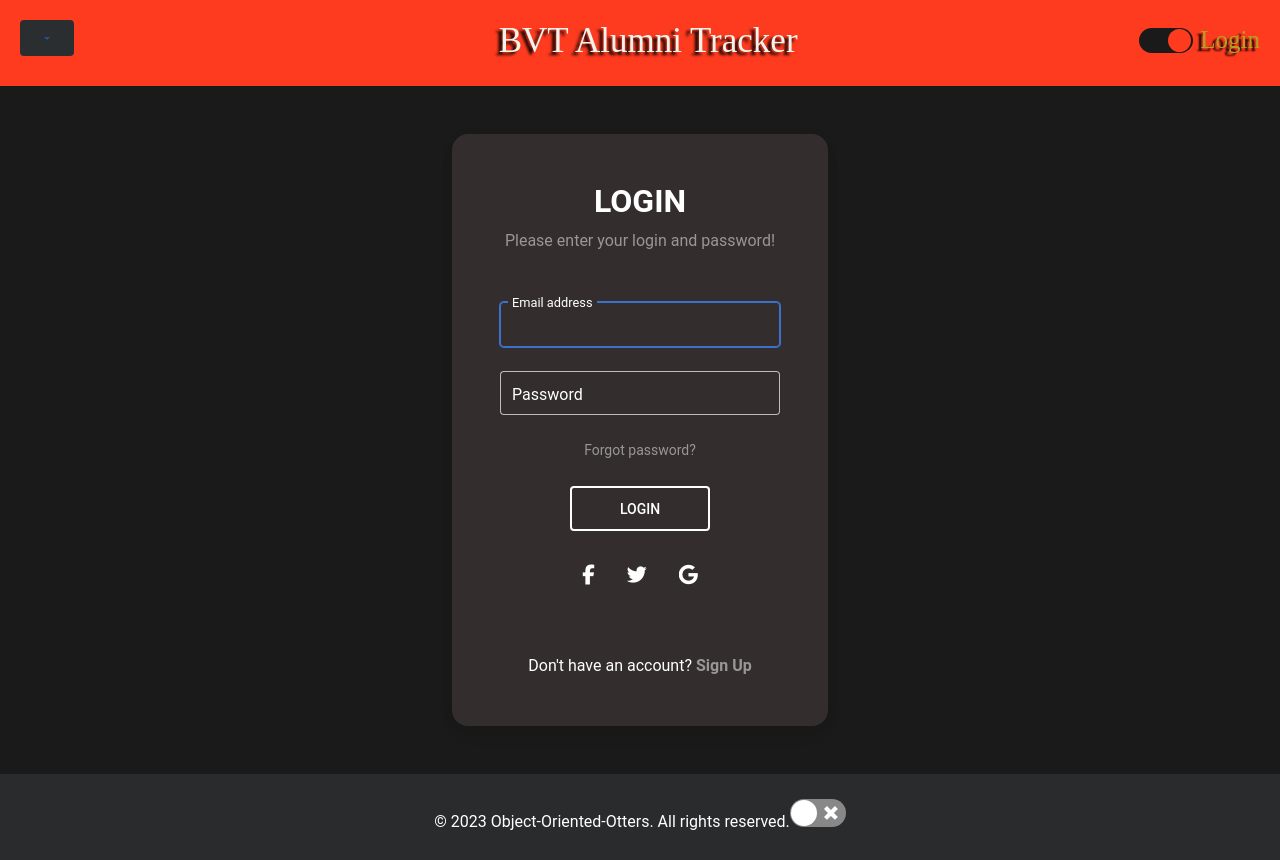
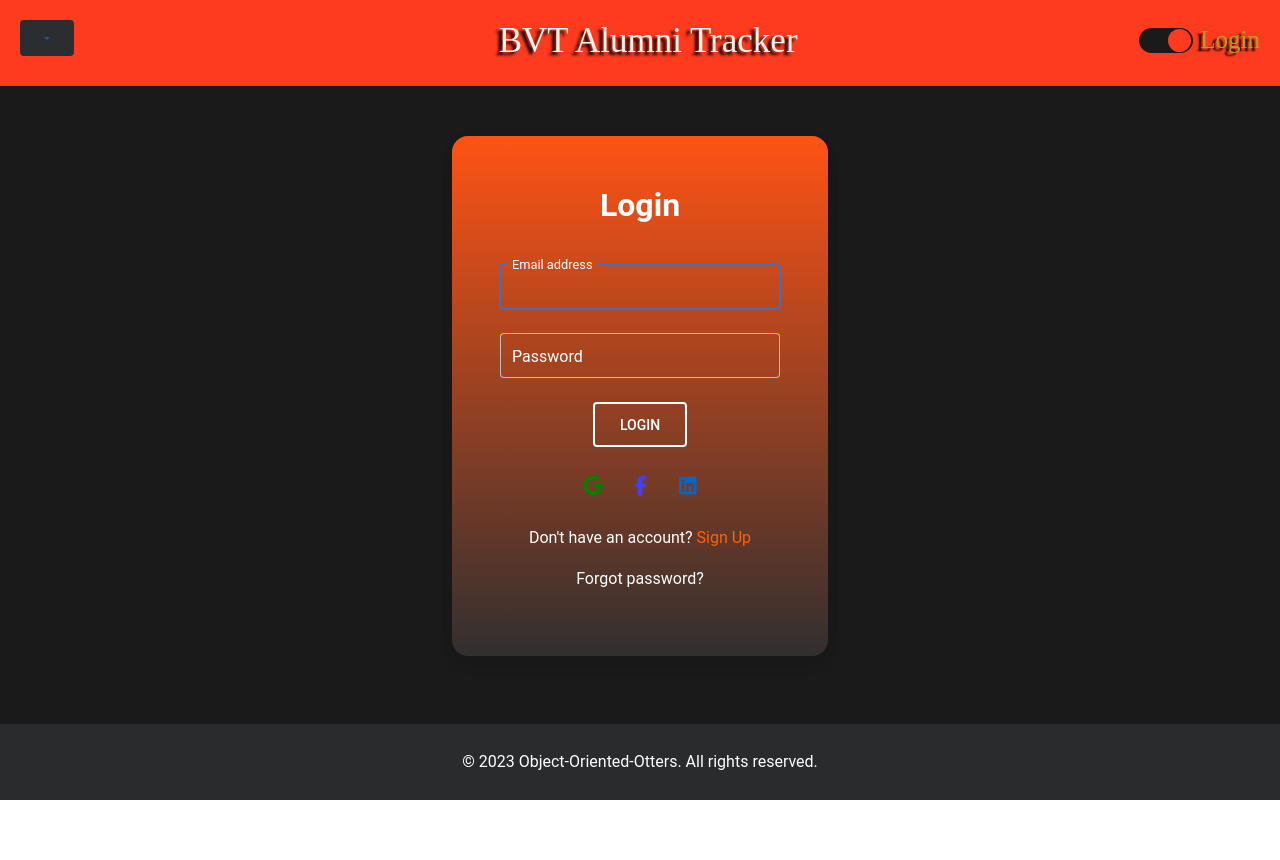
Before and after one commit to JulieKnox225/BVT-Alumni-Tracker-Object-Oriented-Otters, a React (Vite) app: page /login in a window 1280 px wide. After the commit the page ends 800 px from the top, so only its background shows below. Built offline with nearby package versions, Linux system fonts and the light colour scheme.

Commit message:
small changes

```diff
--- a/src/Components/Footer.jsx
+++ b/src/Components/Footer.jsx
@@ -4,8 +4,6 @@ export const Footer = () => {
   return (
   <div className="footer">
     &copy; 2023 Object-Oriented-Otters. All rights reserved.
-
-    <ReactSwitch></ReactSwitch>
   </div>
   )
 }
--- a/src/Components/ForgotPassword.jsx
+++ b/src/Components/ForgotPassword.jsx
@@ -1,19 +1,61 @@
-import Form from 'react-bootstrap/Form';
+// import Form from 'react-bootstrap/Form';
 import "@fortawesome/fontawesome-free/css/all.min.css";
-import { Button } from 'react-bootstrap';
+// import { Button } from 'react-bootstrap';
+import {
+  MDBBtn,
+  MDBContainer,
+  MDBRow,
+  MDBCol,
+  MDBCard,
+  MDBCardBody,
+  MDBInput,
+  MDBIcon
+}
+from 'mdb-react-ui-kit';
 
+export const ForgotPassword = () => {
 
-export function ForgotPassword(){
  return(
-    <>
+  <MDBContainer onSubmit={(e) => {e.preventDefault()
+    console.log('sent email')}} fluid>
+  <MDBRow className='d-flex justify-content-center align-items-center h-100'>
+        <MDBCol col='12'>
+          <MDBCard className='bg-dark text-white my-5 mx-auto' style={{borderRadius: '1rem', maxWidth: '400px'}}>
+            <MDBCardBody className='p-5 d-flex flex-column align-items-center mx-auto w-100'>
+              <h2 className="fw-bold mb-2 text-uppercase">Forgot Password</h2>
+              <p className="text-white-50 mb-5">Enter the email address associated with your account,<br>
+              </br>
+              and we&apos;ll send a link to reset your password.</p>
+              <MDBInput wrapperClass='mb-4 mx-5 w-100' labelClass='text-white' label='Email address' id='formControlLg' type='email' size="lg"/>
+              <p className="small mb-3 pb-lg-2"><a className="text-white-50" href="#!">Back to sign in</a></p>
+                <p>or</p>
+              <div className='d-flex flex-row mt-3 mb-5'>
+                <MDBBtn tag='a' color='none' className='m-3' style={{ color: 'white' }}>
+                  <MDBIcon fab icon='facebook-f' size="lg"/>
+                </MDBBtn>
+                <MDBBtn tag='a' color='none' className='m-3' style={{ color: 'white' }}>
+                  <MDBIcon fab icon='twitter' size="lg"/>
+                </MDBBtn>
+                <MDBBtn tag='a' color='none' className='m-3' style={{ color: 'white' }}>
+                  <MDBIcon fab icon='google' size="lg"/>
+                </MDBBtn>
+              </div>
               <div>
+                <p className="mb-0">Don&apos;t have an account? <a href="#!" className="text-white-50 fw-bold">Sign Up</a></p>
+              </div>
+            </MDBCardBody>
+          </MDBCard>
+        </MDBCol>
+      </MDBRow>
+       </MDBContainer>
+ )
+}
+{/* <Form>
 <h1 className='h1-fpp'>Password Reset</h1>
 <p className='p-fpp'>Enter the email address associated with your account,<br>
 </br>
    and we&apos;ll send a link to reset your password.
 </p>
-    <Form onSubmit={(e) => {e.preventDefault()
-      console.log('sent email')}}>
 <Form.Group  className="fp-email" controlId="formBasicEmail">
    <Form.Label className = "form-label">Email address</Form.Label>
    <Form.Control type="email" placeholder="Enter email" />
@@ -22,9 +64,4 @@ export function ForgotPassword(){
    </Form.Text>
  </Form.Group>
  <Button type='submit' className='forgot-pw-submit'>Submit</Button>
-    </Form>
-    </div>
-
-    </>
- )
-}
+</Form> */}
--- a/src/Components/Login.jsx
+++ b/src/Components/Login.jsx
@@ -5,6 +5,7 @@ import { useQuery } from 'react-query';
 import axios from '../api/axios';
 import { MDBSpinner } from 'mdb-react-ui-kit';
 import useAuth from '../hooks/useAuth';
+import { Link } from 'react-router-dom';
 import {
   MDBBtn,
   MDBContainer,
@@ -55,50 +56,69 @@ export const Login = () => {
   }
 
   return (
+
+
     <MDBContainer fluid className='login-container'>
       <form onSubmit={e => handleSubmit(e)}>
-        <MDBRow className='d-flex justify-content-center align-items-center h-100' style={{borderRadius: '1rem', maxWidth: '400px'}}>
-        { isLoading && <MDBSpinner role = "status">
-          <span className='visually-hidden'>Loading...</span> </MDBSpinner> }
+        <MDBRow className='login-d-flex justify-content-center align-items-center h-100' style={{borderRadius: '1rem', maxWidth: '400px'}} onSubmit={e => handleSubmit(e)}>
+          { isLoading && <MDBSpinner role = "status">
+            <span className='visually-hidden'>Loading...</span> </MDBSpinner>
+          }
 
-        { isError &&
+          { isError &&
             <p className = "error">{error.response.data.message}</p>
           }
 
           <MDBCol col='12'>
-          <MDBCard className='bg-dark text-white my-5 mx-auto' style={{borderRadius: '1rem', maxWidth: '400px'}}>
-          <MDBCardBody className='p-5 d-flex flex-column align-items-center mx-auto w-100'>
+            <MDBCard className='login-card' style={{borderRadius: '1rem', maxWidth: '400px'}}>
+              <MDBCardBody className='p-5 d-flex flex-column align-items-center mx-auto w-100'>
 
-          <h2 className="fw-bold mb-2 text-uppercase">Login</h2>
-          <p className="text-white-50 mb-5">Please enter your login and password!</p>
-          {/* type was email but changed to text for debug */}
-          <MDBInput wrapperClass='mb-4 mx-5 w-100' labelClass='text-white' label='Email address' id='formControlLg' type='text' size="lg" ref={userRef} value={input.user}
-          onChange={e => setInput(prev => ({...prev, user: e.target.value}))}/>
-          <MDBInput wrapperClass='mb-4 mx-5 w-100' labelClass='text-white' label='Password' id='formControlLg' type='password' size="lg" value={input.password} onChange={e => setInput(prev => ({...prev, password: e.target.value}))}/>
+                <h2 className="title-login">Login</h2>
+                {/* type was email but changed to text for debug */}
+                <MDBInput
+                  wrapperClass='mb-4 mx-5 w-100'
+                  labelClass='input-text'
+                  label='Email address'
+                  id='formControlLg'
+                  type='text'
+                  size="lg"
+                  ref={userRef}
+                  value={input.user}
+                  onChange={e => setInput(prev => ({...prev, user: e.target.value}))}
+                  />
+                <MDBInput
+                  wrapperClass='mb-4 mx-5 w-100'
+                  labelClass='input-text'
+                  label='Password'
+                  id='formControlLg'
+                  type='password'
+                  size="lg"
+                  value={input.password}
+                  onChange={e => setInput(prev => ({...prev, password: e.target.value}))}
+                  />
 
-          <p className="small mb-3 pb-lg-2"><a className="text-white-50" href="#!">Forgot password?</a></p>
-                <MDBBtn outline className='mx-2 px-5' color='white' size='lg'>
+                <MDBBtn outline className='login-button' color='white' size='lg'>
                   Login
                 </MDBBtn>
 
-                <div className='d-flex flex-row mt-3 mb-5'>
-                  <MDBBtn tag='a' color='none' className='m-3' style={{ color: 'white' }}>
+                <div className='login-icons'>
+                  <a href = "https://www.google.com/"><MDBBtn tag='a' color='none' className='m-3' style={{ color: 'green' }}>
+                      <MDBIcon fab icon='google' size="lg"/>
+                    </MDBBtn></a>
+
+                  <a href ="https://www.facebook.com/"><MDBBtn tag='a' color='none' className='m-3' style={{ color: '#4040ff' }}>
                     <MDBIcon fab icon='facebook-f' size="lg"/>
-                  </MDBBtn>
+                  </MDBBtn></a>
 
-                  <MDBBtn tag='a' color='none' className='m-3' style={{ color: 'white' }}>
-                    <MDBIcon fab icon='twitter' size="lg"/>
-                  </MDBBtn>
-
-                  <MDBBtn tag='a' color='none' className='m-3' style={{ color: 'white' }}>
-                    <MDBIcon fab icon='google' size="lg"/>
-                  </MDBBtn>
+                  <a href='https://www.linkedin.com/feed'><MDBBtn tag='a' color='none' className='m-3' style={{ color: '#0A66C2' }}>
+                    <MDBIcon fab icon='linkedin' size="lg"/>
+                  </MDBBtn></a>
                 </div>
 
                 <div>
-                  <p className="mb-0">Don&apos;t have an account? <a href="#!" className="text-white-50 fw-bold">Sign Up</a></p>
+                  <p className="login-text">Don&apos;t have an account? <Link to = '/addEntryPage' className="sign-up-login">Sign Up</Link></p>
+                <p><Link  to = '/forgotPassword' className="fp-login">Forgot password?</Link></p>
                 </div>
-
               </MDBCardBody>
             </MDBCard>
           </MDBCol>
--- a/src/Components/Navbar.jsx
+++ b/src/Components/Navbar.jsx
@@ -1,9 +1,6 @@
 import Dropdown from 'react-bootstrap/Dropdown';
 import  { useContext } from 'react';
 import { ThemeContext } from '../App';
-
-
-
 
 export const Navbar = () => {
   const {theme, toggleTheme} = useContext(ThemeContext)
--- a/src/index.css
+++ b/src/index.css
@@ -29,6 +29,114 @@ label{
 }
 
 /* End of App.jsx */
+
+/* Login Page*/
+
+.login-container{
+  display: flex;
+  align-items: center;
+  justify-content: center;
+}
+
+.login-card{
+  display: flex;
+  align-items: center;
+  justify-content: center;
+  color: white;
+  max-width: auto;
+  max-height: auto;
+  margin: 50px auto 50px;
+}
+
+.title-login{
+  font-weight: bold;
+  margin-bottom: 40px;
+  margin-top:2px;
+}
+
+ #light .login-card{
+  background: linear-gradient(180deg, hsla(0, 0%, 100%, 1) 0%, hsla(9, 100%, 60%, 1) 100%);
+  color: #FF5133;
+}
+
+#dark .login-card{
+  background: linear-gradient(180deg, hsla(16, 100%, 54%, 1) 0%, rgb(49, 47, 47) 100%);
+  color: rgb(255, 255, 255);
+}
+#light .input-text{
+  color: black;
+}
+#dark .input-text{
+  color: white;
+}
+
+#dark .fp-login{
+  color: #ffffff;
+}
+
+#light .fp-login{
+  color: black;
+}
+
+.login-text{
+  margin-top: 10px;
+}
+
+#light .login-text{
+  color: black;
+}
+#dark .login-text{
+  color: white;
+}
+
+
+#light .bvt--logo{
+    margin-left: 50px;
+    border-radius: 5px;
+    background-color: white;
+    box-shadow: 10px 10px 10px #6d6d6d;
+    padding: 15px;
+    width: 250px;
+    margin: 15px;
+    filter:brightness(100%)
+}
+
+#dark .bvt--logo{
+  margin-left: 50px;
+  border-radius: 5px;
+  background-color: #2a2e30;
+  box-shadow: 10px 10px 10px #6d6d6d;
+  padding: 15px;
+  width: 250px;
+  margin: 15px;
+  filter:brightness(100%)
+}
+
+.bvt--logo:hover{
+  color:#CC0000;
+  text-shadow: black 4px 3px 3px;
+}
+
+.sign-up-login{
+  color: rgb(255, 98, 0);
+}
+
+#light .sign-up-login{
+  color: rgb(255, 255, 255);
+}
+.fp-login{
+  margin-top: 10px;
+}
+
+.error{
+  color: red;
+}
+
+
+.login-icons{
+  margin-top: 10px;
+}
+/* End of Login*/
 
 /* Home Page */
 
```
Also changed, not shown: src/Components/EditProfile.jsx (+3 -9 lines). Lines whose indentation alone changed are shown as unchanged.
